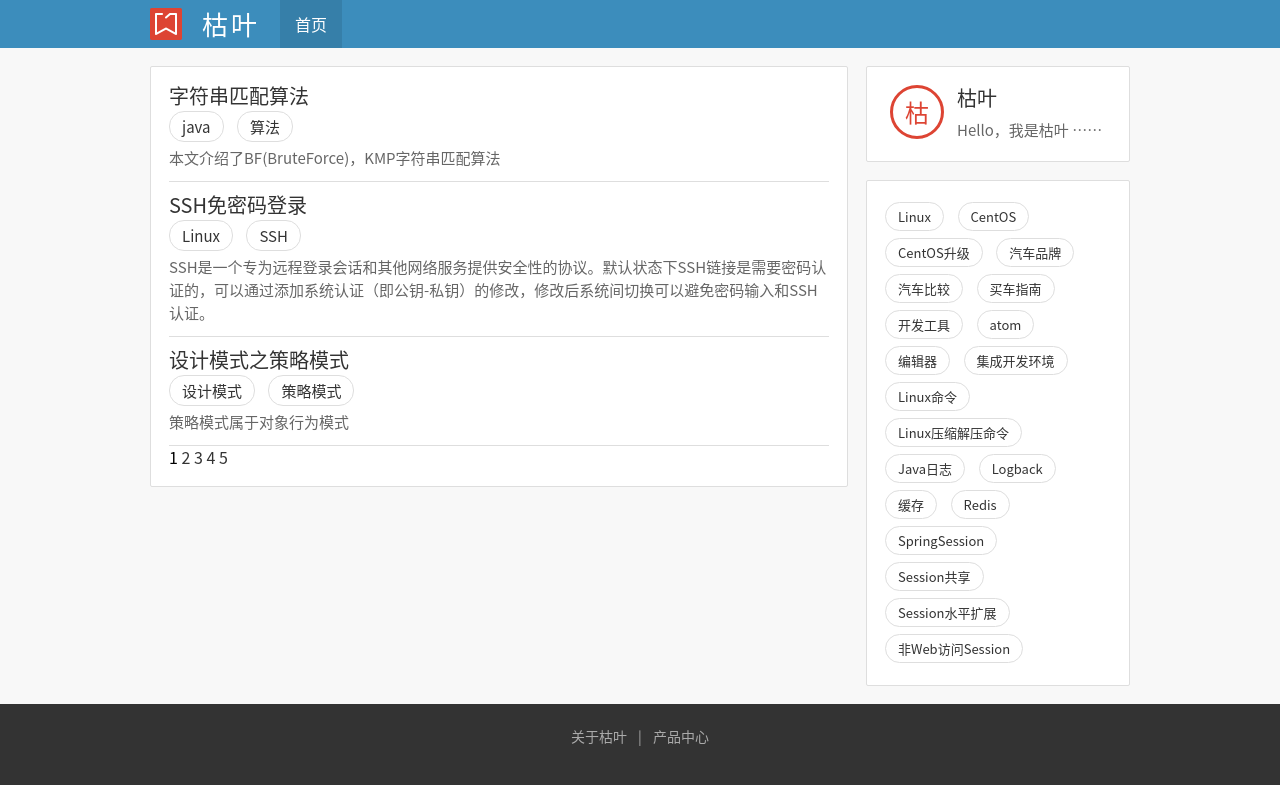
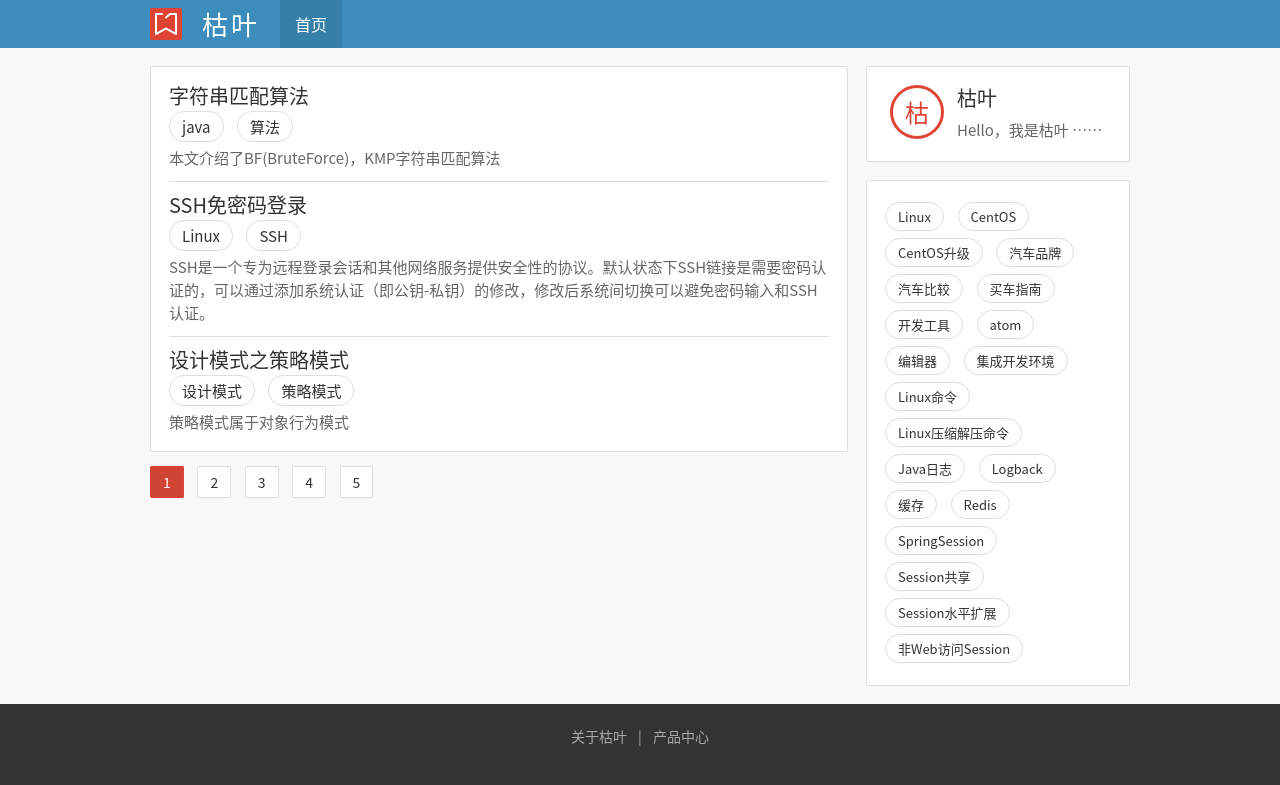
Before and after one commit to kuyer/kuyer.github.com, a Jekyll site: the page built from index.html, in a window 1280 px wide. Shown: the top 785 px of the page. Built offline with Jekyll 4.4.1, drawn with Linux system fonts in a browser that asks for light colours; the list of posts is cut into pages by our own code.

Commit message:
修改分页功能

```diff
--- a/_config.yml
+++ b/_config.yml
@@ -1,2 +1,2 @@
 paginate: 3
-paginate_path: "/:num"
+paginate_path: "/:num/"
--- a/index.html
+++ b/index.html
@@ -18,13 +18,15 @@ published: true
 		<div class="text gray">{{ post.description }}</div>
 	</div>
 {% endfor %}
+</div>
+<div class="page box nopad noborder nobg">
 {% for page in (1..paginator.total_pages) %}
 	{% if page == paginator.page %}
-      <span class="active">{{ page }}</span>
+      <a href="javascript:;" class="pitm active">{{ page }}</a>
     {% elsif page == 1 %}
-      <a href="{{ '/' | prepend: site.baseurl | replace: '//', '/' }}">{{ page }}</a>
+      <a href="{{ '/' | prepend: site.baseurl | replace: '//', '/' }}" class="pitm">{{ page }}</a>
     {% else %}
-      <a href="{{ site.paginate_path | prepend: site.baseurl | replace: '//', '/' | replace: ':num', page }}">{{ page }}</a>
+      <a href="{{ site.paginate_path | prepend: site.baseurl | replace: '//', '/' | replace: ':num', page }}" class="pitm">{{ page }}</a>
     {% endif %}
 {% endfor %}
 </div>
```
